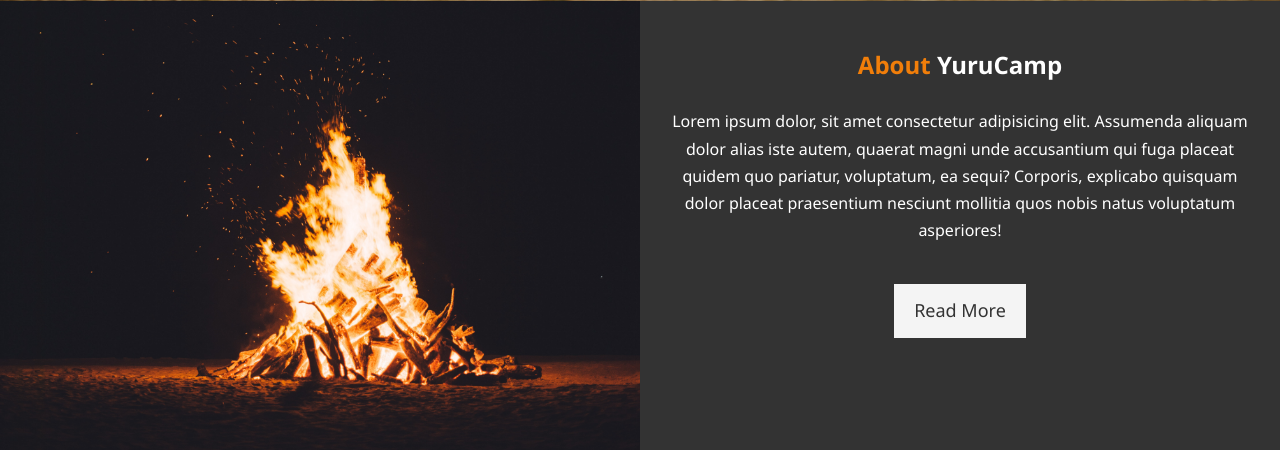
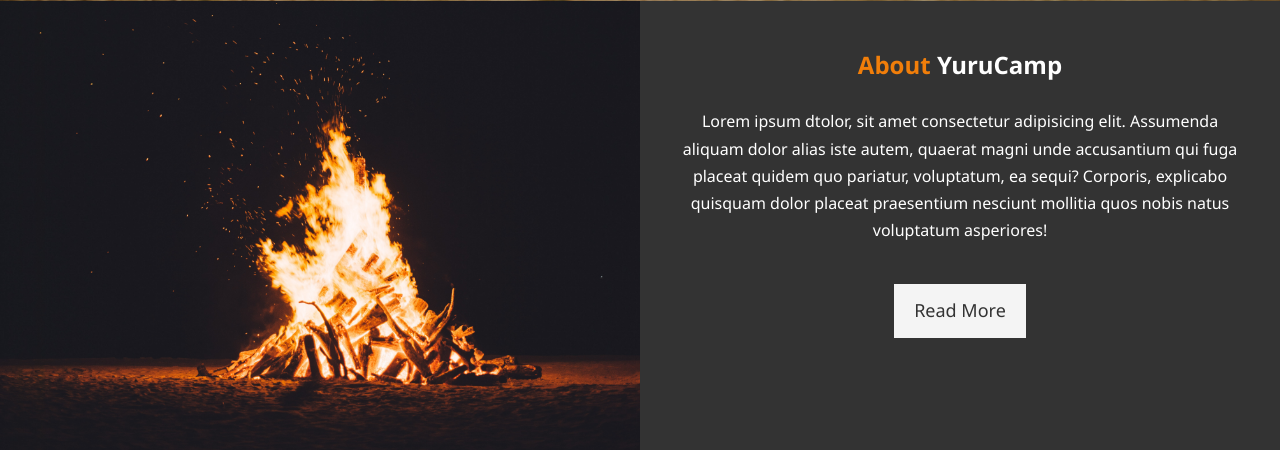
Before and after one commit to yoshino9397/HWs, a PHP site: page /1202/index.html in a window 1280 px wide. Shown: the part 666-1116 px from the top of the page. Run offline with PHP 8.4, Linux system fonts and the light colour scheme; style sheets or scripts are compiled from the project's sources; some libraries are stand-ins or nearby versions.

Commit message:
first commit

```diff
--- a/1202/css/style.scss
+++ b/1202/css/style.scss
@@ -1,6 +1,6 @@
 $breakpoints: (
   "sm": "screen and (max-width: 500px)",
-  "md": "screen and (min-width: 768px)",
+  "md": "screen and (min-width: 780px)",
   "lg": "screen and (min-width: 1000px)",
   "xl": "screen and (min-width: 1200px)",
 ) !default;
--- a/1202/index.html
+++ b/1202/index.html
@@ -39,7 +39,7 @@
     <div class="info-content">
       <h2><span class="text-primary">About</span> YuruCamp</h2>
       <p>
-          Lorem ipsum dolor, sit amet consectetur adipisicing elit. Assumenda
+          Lorem ipsum dtolor, sit amet consectetur adipisicing elit. Assumenda
           aliquam dolor alias iste autem, quaerat magni unde accusantium qui
           fuga placeat quidem quo pariatur, voluptatum, ea sequi? Corporis,
           explicabo quisquam dolor placeat praesentium nesciunt mollitia quos
```
